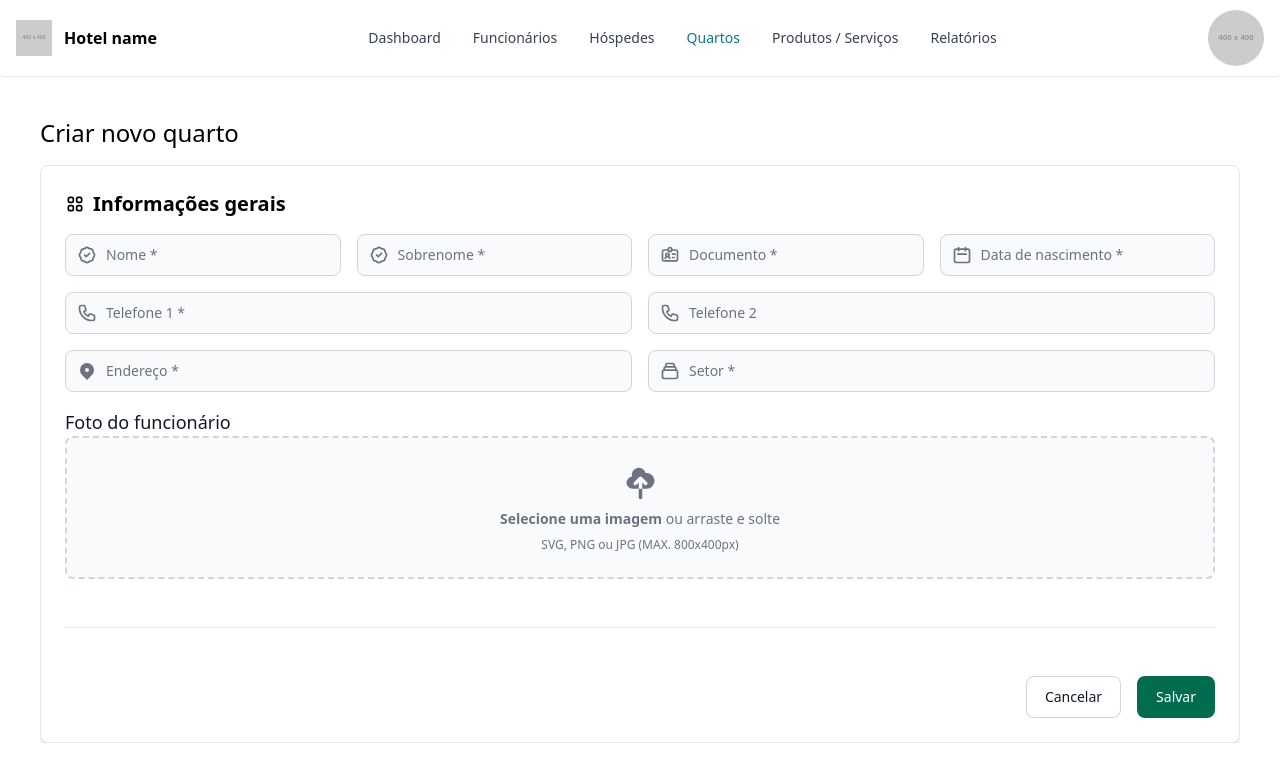
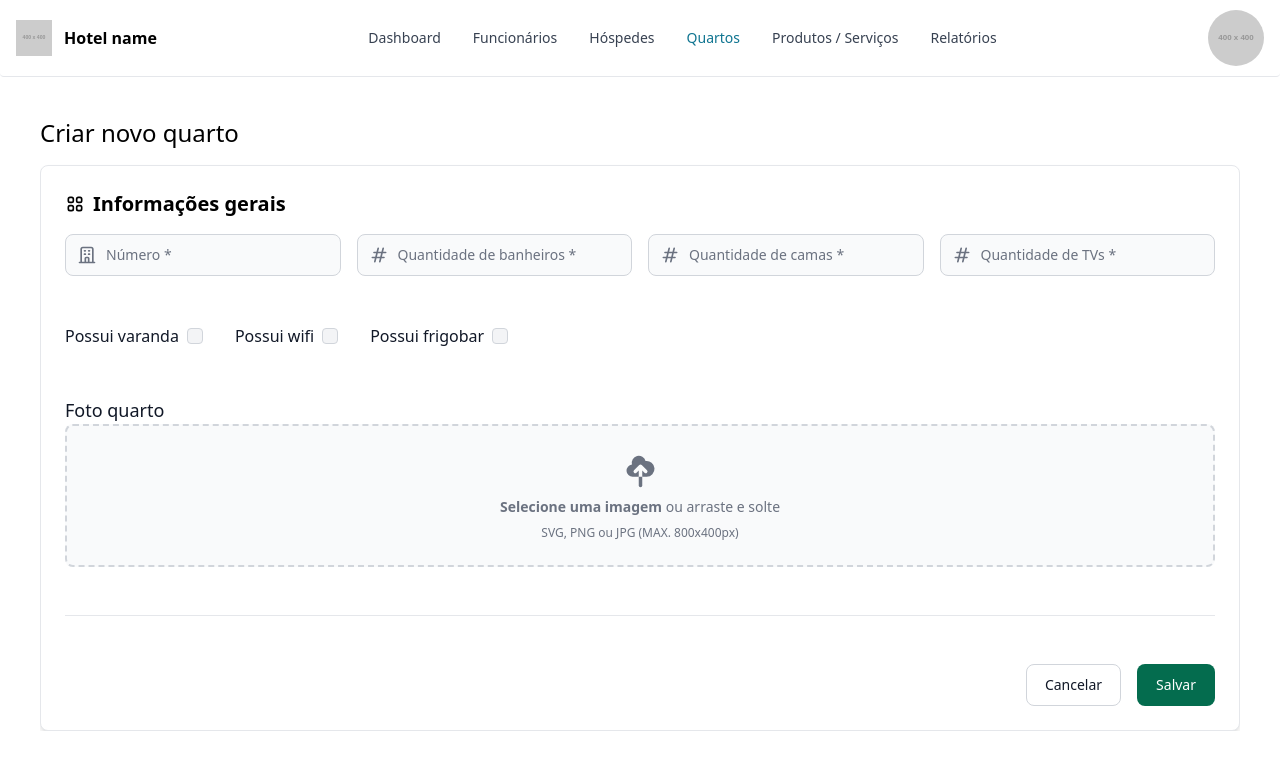
Before and after one commit to daniellucas04/hotel-management, a Next.js app in the folder src/: page /bedrooms/create in a window 1280 px wide. Shown: the top 782 px of the page. Built offline with nearby package versions, Linux system fonts and the light colour scheme.

Commit message:
Alterações na página de cadastro do quarto

```diff
--- a/src/app/bedrooms/create/page.jsx
+++ b/src/app/bedrooms/create/page.jsx
@@ -6,14 +6,16 @@ import {
   HiOutlineBadgeCheck,
   HiOutlineCalendar,
   HiOutlineCollection,
+  HiOutlineHashtag,
   HiOutlineIdentification,
   HiOutlineKey,
   HiOutlineLogin,
   HiOutlineMail,
+  HiOutlineOfficeBuilding,
   HiOutlinePhone,
   HiOutlineViewGrid,
 } from "react-icons/hi";
-import { Button, Card, FileInput, HR, Label, TextInput } from "flowbite-react";
+import { Button, Card, Checkbox, FileInput, HR, Label, TextInput } from "flowbite-react";
 
 export default function CreateUser() {
   return (
@@ -29,59 +31,46 @@ export default function CreateUser() {
             <div className="flex gap-4">
               <TextInput
                 className="flex-auto"
-                icon={HiOutlineBadgeCheck}
-                placeholder="Nome *"
+                icon={HiOutlineOfficeBuilding}
+                placeholder="Número *"
                 required
               />
               <TextInput
                 className="flex-auto"
-                icon={HiOutlineBadgeCheck}
-                placeholder="Sobrenome *"
+                icon={HiOutlineHashtag}
+                placeholder="Quantidade de banheiros *"
                 required
               />
               <TextInput
                 className="flex-auto"
-                icon={HiOutlineIdentification}
-                placeholder="Documento *"
+                icon={HiOutlineHashtag}
+                placeholder="Quantidade de camas *"
                 required
               />
               <TextInput
                 className="flex-auto"
-                icon={HiOutlineCalendar}
-                placeholder="Data de nascimento *"
+                icon={HiOutlineHashtag}
+                placeholder="Quantidade de TVs *"
                 required
               />
             </div>
-            <div className="flex gap-4">
-              <TextInput
-                className="flex-1"
-                icon={HiOutlinePhone}
-                placeholder="Telefone 1 *"
-                required
-              />
-              <TextInput
-                className="flex-1"
-                icon={HiOutlinePhone}
-                placeholder="Telefone 2"
-              />
-            </div>
-            <div className="flex gap-4">
-              <TextInput
-                className="flex-1"
-                icon={HiLocationMarker}
-                placeholder="Endereço *"
-                required
-              />
-              <TextInput
-                className="flex-1"
-                icon={HiOutlineCollection}
-                placeholder="Setor *"
-                required
-              />
+            <div className="flex items-center gap-8 my-8">
+              <div className="flex items-center gap-2">
+                <Label htmlFor="balcony" className="text-md">Possui varanda</Label>
+                <Checkbox id="balcony" />
+              </div>
+              <div className="flex items-center gap-2">
+                <Label htmlFor="wifi" className="text-md">Possui wifi</Label>
+                <Checkbox id="wifi" />
+              </div>
+              <div className="flex items-center gap-2">
+                <Label htmlFor="frigobar" className="text-md">Possui frigobar</Label>
+                <Checkbox id="frigobar" />
+              </div>
             </div>
             <div>
               <Label className="text-lg" htmlFor="dropzone-file">
-                Foto do funcionário
+                Foto quarto
               </Label>
               <Label
                 htmlFor="dropzone-file"
```
